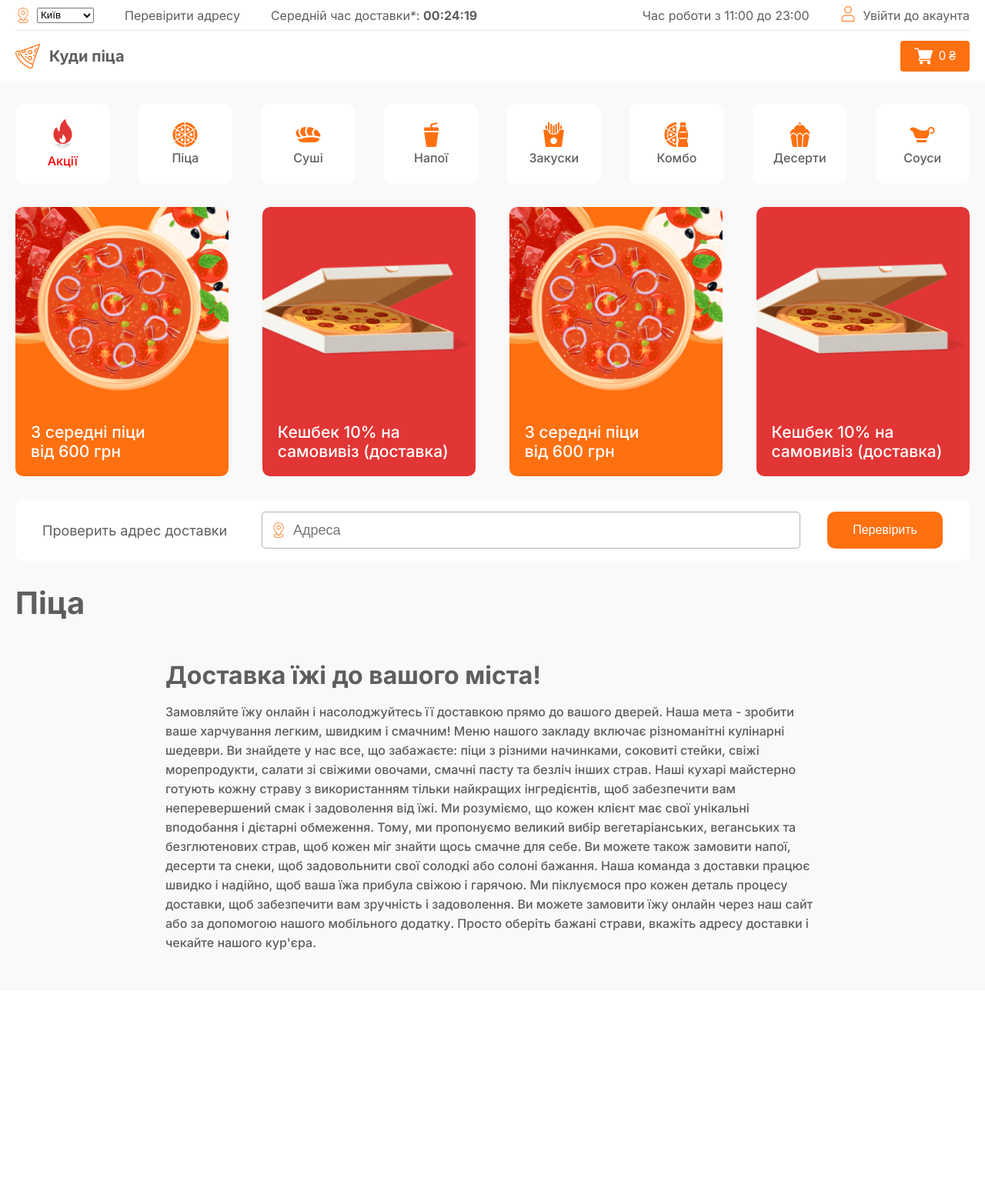
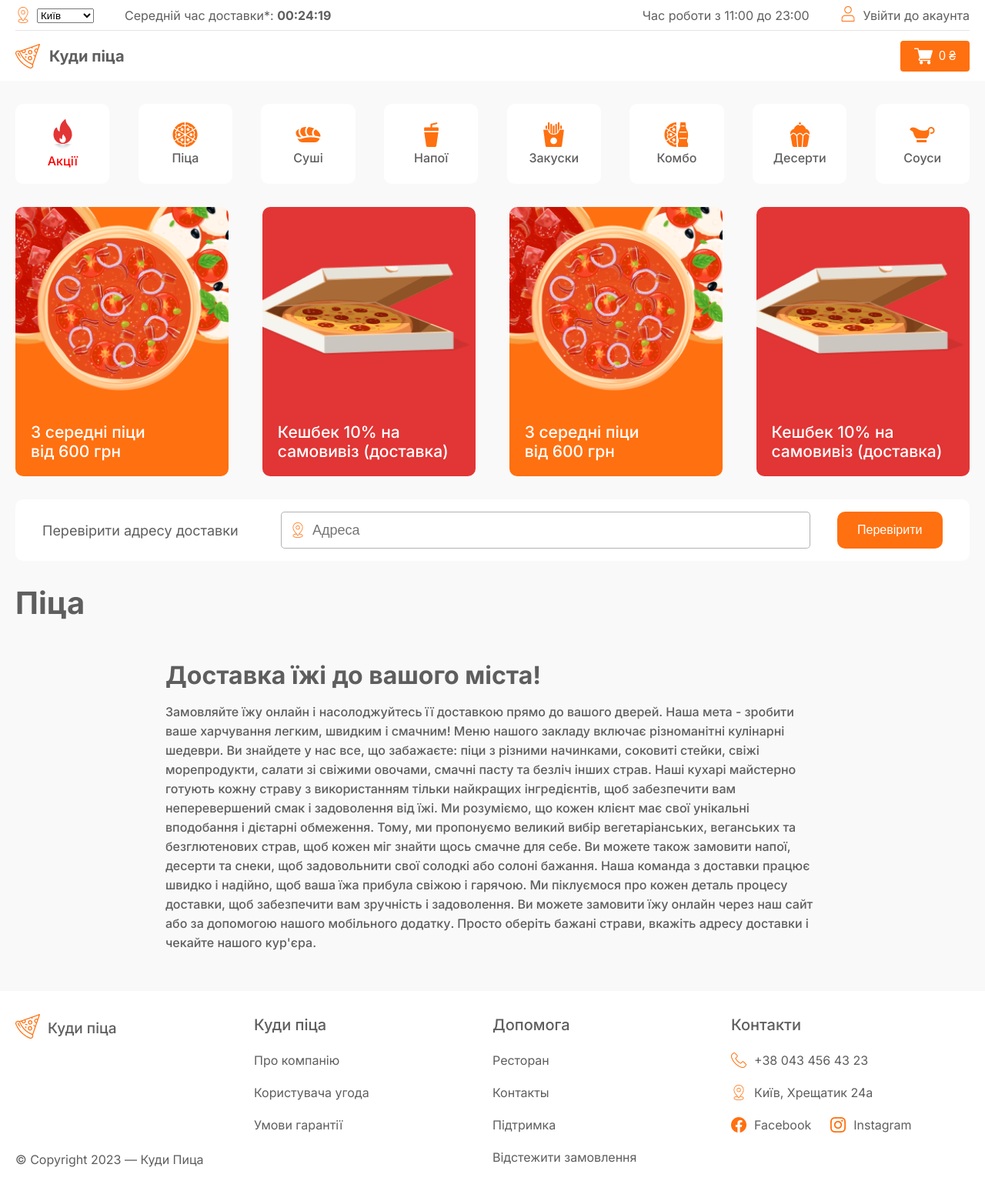
Before and after one commit to HogHordGit/Flask_Pizza, a Flask app: page / in a window 1280 px wide. Shown: the whole page at 77% size. Run offline with Flask 3, Linux system fonts and the light colour scheme; data that the repository does not hold is empty; some libraries are stand-ins or nearby versions.

Commit message:
make adaptive header

```diff
--- a/main.py
+++ b/main.py
@@ -21,12 +21,28 @@ def get_db():
     password="1234"
     )
 
+conn = get_db()
+cursor = conn.cursor()
+
 ### Routes
 @app.route("/pizza", methods=['get', 'post'])
-def browse():
-    conn = get_db()
-    cursor = conn.cursor()
+@app.route("/", methods=['get', 'post'])
+def pizza_page():
     cursor.execute('select image_link, dish_name, dish_description, price, ingredients, toppings from pizza')
+    rowlist = cursor.fetchall()
+    print(rowlist);
+    return render_template('assets/index.html', data=rowlist)
+
+@app.route("/sushi", methods=['get', 'post'])
+def sushi_page():
+    cursor.execute('select image_link, dish_name, dish_description, price, ingredients, toppings from sushi')
+    rowlist = cursor.fetchall()
+    print(rowlist);
+    return render_template('assets/index.html', data=rowlist)
+
+@app.route("/drinks", methods=['get', 'post'])
+def drinks_page():
+    cursor.execute('select image_link, dish_name, dish_description, price, ingredients, toppings from drink')
     rowlist = cursor.fetchall()
     print(rowlist);
     return render_template('assets/index.html', data=rowlist)
@@ -54,10 +70,6 @@ def init_db():
     print("Initialized the database.")
     return render_template("con_db.html")
 
-@app.route("/")
-def main():
-    return render_template("assets/index.html")
-
 ### Start flask
 if __name__ == "__main__":
     app.run(host='0.0.0.0', port=8080, debug=True)
--- a/static/css/style.css
+++ b/static/css/style.css
@@ -33,22 +33,26 @@ header {
 /* up-head */
 .up-head {
     display: flex;
+    gap: 10px;
     justify-content: space-between;
     height: 40px;
     background-color: #ffffff;
     border-bottom: 1px solid rgba(0, 0, 0, 0.1);
+    flex-wrap: wrap;
 }
 
 .up-head__left-side {
     display: flex;
     align-items: center;
     gap: 40px;
+    flex-wrap: wrap;
 }
 
 .up-head__right-side {
     display: flex;
     align-items: center;
     gap: 40px;
+    flex-wrap: wrap;
 }
 
 .up-head__location {
@@ -191,7 +225,7 @@ header {
     gap: 35px;
     padding: 0 35px;
     grid-template-areas: "r1 r2 r3";
-    grid-template-columns: 250px 1fr 150px;
+    grid-template-columns: .4fr 1fr .2fr;
 }
 
 .item-adr {
@@ -315,9 +352,55 @@ header {
 
 /* footer */
 .footer {
+    padding: 30px 0;
     margin-top: 50px;
     background-color: #ffffff;
     height: 260px;
+}
+
+.footer__holder {
+    display: grid;
+    grid-template-areas: "f1 f2 f3 f4";
+    grid-template-columns: repeat(4, 1fr);
+    height: 200px;
+}
+
+.item-footer__copyright {
+    font-weight: 400;
+    font-size: 16px;
+    line-height: 22px;
+}
+
+.item-footer__name {
+    font-size: 19px;
+    font-weight: 500;
+}
+
+.item-footer__logo-body {
+    display: flex;
+    align-items: center;
+    gap: 10px;
+}
+
+.item-about__title, .item-help__title, .item-help__title  {
+    font-weight: 500;
+    font-size: 20px;
+    line-height: 28px;
+}
+
+.item-about > :not(:last-child), .item-help > :not(:last-child), .item-contacts > :not(:last-child)  {
+    margin-bottom: 22px;
+}
+
+.item-contacts__number, .item-contacts__location, .item-contacts__facebook, .item-contacts__insta {
+    display: flex;
+    align-items: center;
+    gap: 10px;
+}
+
+.item-contacts__soc-media {
+    display: flex;
+    gap: 25px;
 }
 
 /* grid */
@@ -384,6 +467,26 @@ header {
     grid-area: r3;
 }
 
+.grid-f-1 {
+    grid-area: f1;
+    display: flex;
+    flex-direction: column;
+    justify-content: space-between;
+    height: 100%;
+}
+
+.grid-f-2 {
+    grid-area: f2;
+}
+
+.grid-f-3 {
+    grid-area: f3;
+}
+
+.grid-f-4 {
+    grid-area: f4;
+}
+
 /* custom */
 .-red-text {
     color: red;
--- a/templates/assets/index.html
+++ b/templates/assets/index.html
@@ -24,17 +24,15 @@
                 <div class="up-head__left-side">
                     <div class="up-head__location">
                         <img src="{{ url_for('static', filename='img/header/location.png') }}" alt="loc">
-                        <select class="up-head__select" name="location" id="location">
-                            <option value="Київ">Київ</option>
-                            <option value="Київ">Чернігів</option>
-                            <option value="Київ">Черкаси</option>
-                            <option value="Київ">Вінниця</option>
-                            <option value="Київ">Рівне</option>
-                        </select>
-                    </div>
-
-                    <div class="up-head__check-adr">
-                        Перевірити адресу
+                        <div class="up-head__wrapper">
+                            <select class="up-head__select" name="location" id="location">
+                                <option value="Київ">Київ</option>
+                                <option value="Київ">Чернігів</option>
+                                <option value="Київ">Черкаси</option>
+                                <option value="Київ">Вінниця</option>
+                                <option value="Київ">Рівне</option>
+                            </select>
+                        </div>
                     </div>
 
                     <div class="up-head__delivery">
@@ -85,7 +83,7 @@
                 <div class="menu__item item-menu grid_m_1">
                     <a href="#" class="item-menu__link"></a>
                     <div class="item-menu__image">
-                        <img class="up-head__logo-img" src="{{ url_for('static', filename='img/menu/fire.png') }}">
+                        <img class="up-head__logo-img" src="{{ url_for('static', filename='img/menu/fire.png') }}" alt="icon">
                     </div>
                     <span class="item-menu__text -red-text">
                         Акції
@@ -95,7 +93,7 @@
                 <div class="menu__item item-menu grid_m_2">
                     <a href="/pizza" class="item-menu__link"></a>
                     <div class="item-menu__image">
-                        <img class="up-head__logo-img" src="{{ url_for('static', filename='img/menu/pizza.png') }}">
+                        <img class="up-head__logo-img" src="{{ url_for('static', filename='img/menu/pizza.png') }}" alt="icon">
                     </div>
                     <span class="item-menu__text">
                         Піца
@@ -103,9 +101,9 @@
                 </div>
 
                 <div class="menu__item item-menu grid_m_3">
-                    <a href="#" class="item-menu__link"></a>
+                    <a href="/sushi" class="item-menu__link"></a>
                     <div class="item-menu__image">
-                        <img class="up-head__logo-img" src="{{ url_for('static', filename='img/menu/sushi.png') }}">
+                        <img class="up-head__logo-img" src="{{ url_for('static', filename='img/menu/sushi.png') }}" alt="icon">
                     </div>
                     <span class="item-menu__text">
                         Суші
@@ -113,9 +111,9 @@
                 </div>
 
                 <div class="menu__item item-menu grid_m_4">
-                    <a href="#" class="item-menu__link"></a>
+                    <a href="/drinks" class="item-menu__link"></a>
                     <div class="item-menu__image">
-                        <img class="up-head__logo-img" src="{{ url_for('static', filename='img/menu/drink.png') }}">
+                        <img class="up-head__logo-img" src="{{ url_for('static', filename='img/menu/drink.png') }}" alt="icon">
                     </div>
                     <span class="item-menu__text">
                         Напої
@@ -125,7 +123,7 @@
                 <div class="menu__item item-menu grid_m_5">
                     <a href="#" class="item-menu__link"></a>
                     <div class="item-menu__image">
-                        <img class="up-head__logo-img" src="{{ url_for('static', filename='img/menu/snacks.png') }}">
+                        <img class="up-head__logo-img" src="{{ url_for('static', filename='img/menu/snacks.png') }}" alt="icon">
                     </div>
                     <span class="item-menu__text">
                         Закуски
@@ -135,7 +133,7 @@
                 <div class="menu__item item-menu grid_m_6">
                     <a href="#" class="item-menu__link"></a>
                     <div class="item-menu__image">
-                        <img class="up-head__logo-img" src="{{ url_for('static', filename='img/menu/combo.png') }}">
+                        <img class="up-head__logo-img" src="{{ url_for('static', filename='img/menu/combo.png') }}" alt="icon">
                     </div>
                     <span class="item-menu__text">
                         Комбо
@@ -145,7 +143,7 @@
                 <div class="menu__item item-menu grid_m_7">
                     <a href="#" class="item-menu__link"></a>
                     <div class="item-menu__image">
-                        <img class="up-head__logo-img" src="{{ url_for('static', filename='img/menu/dessert.png') }}">
+                        <img class="up-head__logo-img" src="{{ url_for('static', filename='img/menu/dessert.png') }}" alt="icon">
                     </div>
                     <span class="item-menu__text">
                         Десерти
@@ -155,7 +153,7 @@
                 <div class="menu__item item-menu grid_m_8">
                     <a href="#" class="item-menu__link"></a>
                     <div class="item-menu__image">
-                        <img class="up-head__logo-img" src="{{ url_for('static', filename='img/menu/sauce.png') }}">
+                        <img class="up-head__logo-img" src="{{ url_for('static', filename='img/menu/sauce.png') }}" alt="icon">
                     </div>
                     <span class="item-menu__text">
                         Соуси
@@ -207,16 +205,16 @@
                 <div class="check-adr__holder">
 
                     <div class="check-adr__item item-adr grid_r_1">
-                        <span class="item-adr__text">Проверить адрес доставки</span>
+                        <span class="item-adr__text">Перевірити адресу доставки</span>
                     </div>
 
                     <div class="check-adr__item item-adr grid_r_2">
-                        <img src="{{ url_for('static', filename='img/adress/adr_icon.png') }}">
+                        <img src="{{ url_for('static', filename='img/adress/adr_icon.png') }}" alt="icon">
                         <input class="item-adr__input" type="text" placeholder="Адреса">
                     </div>
 
                     <div class="check-adr__item item-adr -item-adr-flex grid_r_3">
-                        <button class="item-adr__button">Перевірить</button>
+                        <button class="item-adr__button">Перевірити</button>
                     </div>
 
                 </div>
@@ -280,20 +278,72 @@
         <div class="container">
             <div class="footer__holder">
 
-                <div class="footer__item item__footer grid-f-1">
-
+                <div class="footer__item item-footer grid-f-1">
+                    <div class="item-footer__logo-body">
+                        <div class="item-footer__logo">
+                            <img src="{{ url_for('static', filename='img/header/logo.png') }}" alt="icon">
+                        </div>
+                        <div class="item-footer__name">
+                            Куди піца
+                        </div>
+                    </div>
+                    <div class="item-footer__copyright">
+                        © Copyright 2023 — Куди Пица
+                    </div>
                 </div>
 
-                <div class="footer__item item__footer grid-f-2">
-
+                <div class="footer__item item-footer grid-f-2">
+                    <div class="item-footer__about item-about">
+                        <div class="item-about__title">
+                            Куди піца
+                        </div>
+                        <p class="item-about__par">Про компанію</p>
+                        <p class="item-about__par">Користувача угода</p>
+                        <p class="item-about__par">Умови гарантії</p>
+                    </div>
                 </div>
 
-                <div class="footer__item item__footer grid-f-3">
-
+                <div class="footer__item item-footer grid-f-3">
+                    <div class="item-footer__help item-help">
+                        <div class="item-help__title">
+                            Допомога
+                        </div>
+                        <p class="item-help__par">Ресторан</p>
+                        <p class="item-help__par">Контакты</p>
+                        <p class="item-help__par">Підтримка</p>
+                        <p class="item-help__par">Відстежити замовлення</p>
+                    </div>
                 </div>
 
-                <div class="footer__item item__footer grid-f-4">
+                <div class="footer__item item-footer grid-f-4">
+                    <div class="item-footer__contacts item-contacts">
 
+                        <div class="item-help__title">
+                            Контакти
+                        </div>
+
+                        <div class="item-contacts__number">
+                            <img src="{{ url_for('static', filename='img/footer/phone.png') }}" alt="icon">
+                            <span class="item-contacts__pg-num">+38 043 456 43 23</span>
+                        </div>
+
+                        <div class="item-contacts__location">
+                            <img src="{{ url_for('static', filename='img/header/location.png') }}" alt="icon">
+                            <span class="item-contacts__loc-text">Київ, Хрещатик 24а</span>
+                        </div>
+
+                        <div class="item-contacts__soc-media">
+                            <div class="item-contacts__facebook">
+                                <img src="{{ url_for('static', filename='img/footer/facebook.png') }}" alt="icon">
+                                <span>Facebook</span>
+                            </div>
+                            <div class="item-contacts__insta">
+                                <img src="{{ url_for('static', filename='img/footer/insta.png') }}" alt="icon">
+                                <span>Instagram</span>
+                            </div>
+                        </div>
+
+                    </div>
                 </div>
 
             </div>
```
Also changed, not shown: other parts of static/css/style.css (+34 -1 lines), populate.sql (+69 -2 lines), static/img/footer/facebook.png (added), static/img/footer/insta.png (added), static/img/footer/phone.png (added).
